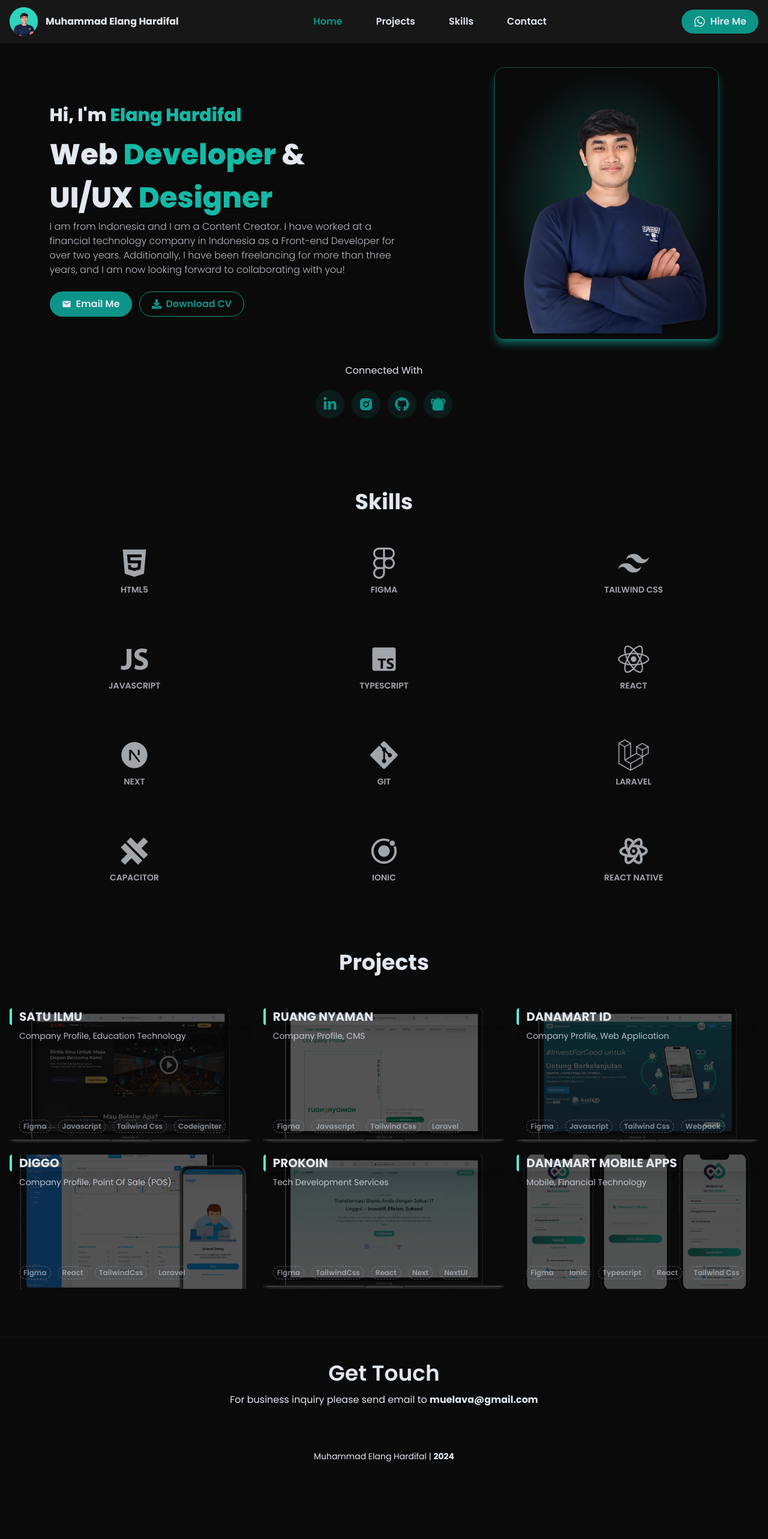
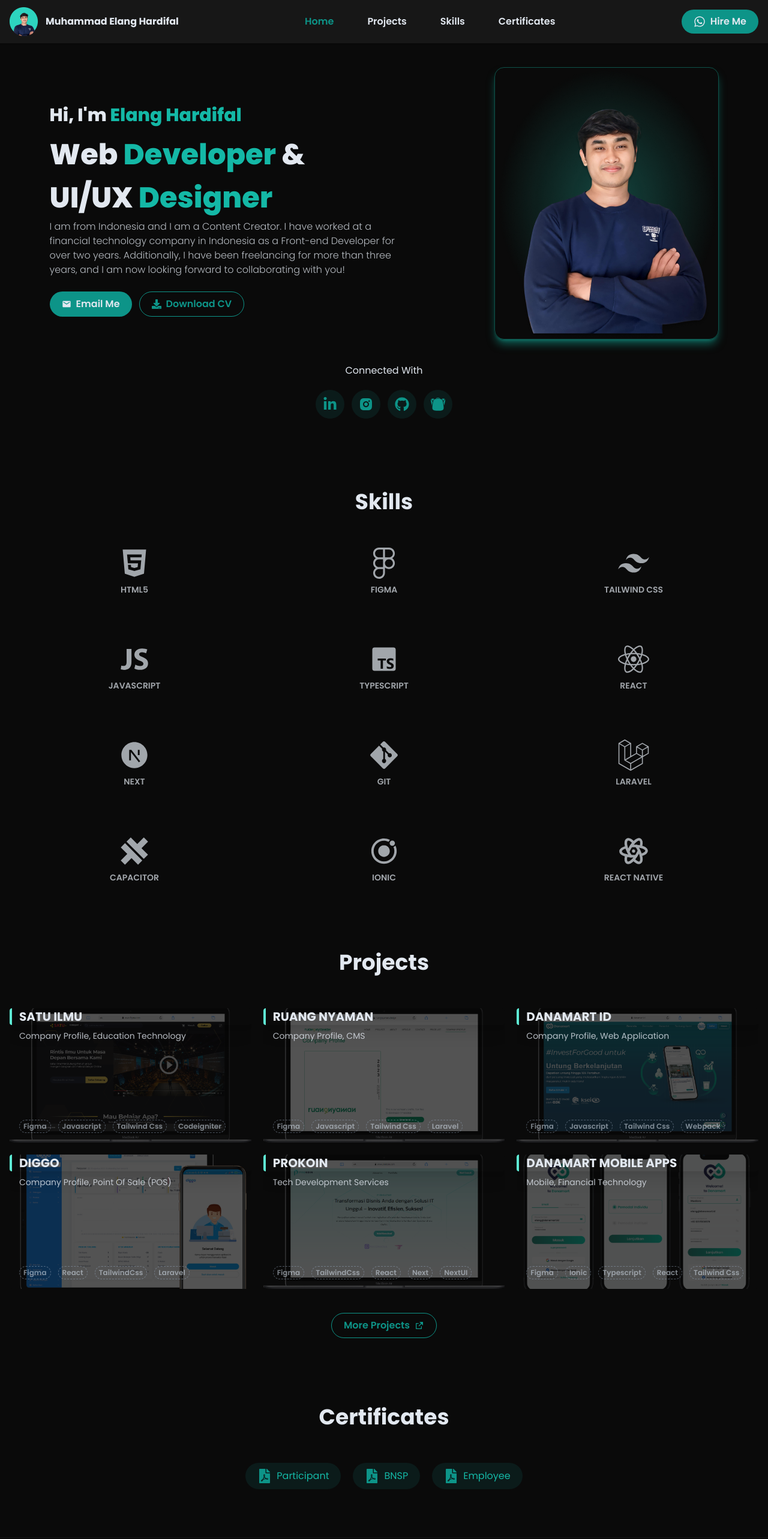
Before and after one commit to muelava/portofolio, a React (Vite) app: page / in a window 1280 px wide. Shown: the top 2566 px of the page at 60% size. Before the commit the page ends 2478 px from the top, so only its background shows below. Built offline with nearby package versions, Linux system fonts and the light colour scheme.

Commit message:
fix certificate

```diff
--- a/src/App.tsx
+++ b/src/App.tsx
@@ -1,8 +1,8 @@
-import React from 'react';
+import React, { useState, useRef } from 'react';
 import { BrowserRouter as Router, Routes, Route } from 'react-router-dom';
 import Home from './pages/Home';
 import Navbar from './components/Navbar';
-// import "@fontsource/poppins";
+import Footer from './components/Footer';
 import "@fontsource/poppins/200.css";
 import "@fontsource/poppins/300.css";
 import "@fontsource/poppins/400.css";
@@ -11,14 +11,27 @@ import "@fontsource/poppins/600.css";
 import "@fontsource/poppins/700.css";
 import "@fontsource/poppins/800.css";
 import "@fontsource/poppins/900.css";
-import Footer from './components/Footer';
 
 const App: React.FC = () => {
+  const [activeSection, setActiveSection] = useState<string>('home');
+
+  const sectionRefs: any = {
+    home: useRef<HTMLDivElement>(null),
+    projects: useRef<HTMLDivElement>(null),
+    skills: useRef<HTMLDivElement>(null),
+    certificates: useRef<HTMLDivElement>(null),
+  };
+
+  const scrollToSection = (section: string) => {
+    setActiveSection(section);
+    sectionRefs[section].current?.scrollIntoView({ behavior: 'smooth' });
+  };
+
   return (
     <Router>
-      <Navbar />
+      <Navbar activeSection={activeSection} scrollToSection={scrollToSection} />
       <Routes>
-        <Route path="/" element={<Home />} />
+        <Route path="/" element={<Home sectionRefs={sectionRefs} />} />
       </Routes>
       <Footer />
     </Router>
--- a/src/components/Navbar.tsx
+++ b/src/components/Navbar.tsx
@@ -2,7 +2,12 @@ import React from 'react';
 import { Link } from 'react-router-dom';
 import { FaWhatsapp } from 'react-icons/fa';
 
-const Navbar: React.FC = () => {
+interface NavbarProps {
+    activeSection: string;
+    scrollToSection: (section: string) => void;
+}
+
+const Navbar: React.FC<NavbarProps> = ({ activeSection, scrollToSection }) => {
     return (
         <nav className='sticky top-0 w-full flex gap-3 px-4 shadow items-center justify-between z-20 py-3 bg-neutral-900 text-slate-200' style={{ fontFamily: 'Poppins' }}>
             <Link to={'/'} className='flex gap-3 items-center'>
@@ -11,20 +16,42 @@ const Navbar: React.FC = () => {
             </Link>
             <ul className='hidden md:flex gap-14 items-center font-semibold'>
                 <li>
-                    <Link to="/" className='text-teal-600'>Home</Link>
+                    <button
+                        onClick={() => scrollToSection('home')}
+                        className={activeSection === 'home' ? 'text-teal-600' : 'text-slate-200'}
+                    >
+                        Home
+                    </button>
                 </li>
                 <li>
-                    <Link to="#">Projects</Link>
+                    <button
+                        onClick={() => scrollToSection('projects')}
+                        className={activeSection === 'projects' ? 'text-teal-600' : 'text-slate-200'}
+                    >
+                        Projects
+                    </button>
                 </li>
                 <li>
-                    <Link to="#">Skills</Link>
+                    <button
+                        onClick={() => scrollToSection('skills')}
+                        className={activeSection === 'skills' ? 'text-teal-600' : 'text-slate-200'}
+                    >
+                        Skills
+                    </button>
                 </li>
                 <li>
-                    <Link to="#">Contact</Link>
+                    <button
+                        onClick={() => scrollToSection('certificates')}
+                        className={activeSection === 'certificates' ? 'text-teal-600' : 'text-slate-200'}
+                    >
+                        Certificates
+                    </button>
                 </li>
             </ul>
             <div>
-                <Link to="https://wa.me/6282115100979" target='_blank' className='bg-teal-600 px-5 text-sm md:text-base font-semibold py-2 text-nowrap rounded-full flex gap-2 items-center'> <FaWhatsapp className='text-xl' /> Hire Me</Link>
+                <Link to="https://wa.me/6282115100979" target='_blank' className='bg-teal-600 px-5 text-sm md:text-base font-semibold py-2 text-nowrap rounded-full flex gap-2 items-center'>
+                    <FaWhatsapp className='text-xl' /> Hire Me
+                </Link>
             </div>
         </nav>
     );
--- a/src/pages/Home.tsx
+++ b/src/pages/Home.tsx
@@ -1,8 +1,8 @@
 import { MdEmail } from "react-icons/md"
 import { Primary, Tertiary } from "../components/Buttons"
 import { Link } from "react-router-dom"
-import { FaDownload, FaFigma, FaGitAlt, FaGithub, FaHtml5, FaLaravel, FaLinkedinIn, FaReact } from "react-icons/fa"
-import { RiInstagramFill, RiNextjsFill, RiTailwindCssFill } from "react-icons/ri"
+import { FaDownload, FaFigma, FaFilePdf, FaGitAlt, FaGithub, FaHtml5, FaLaravel, FaLinkedinIn, FaReact } from "react-icons/fa"
+import { RiExternalLinkFill, RiInstagramFill, RiNextjsFill, RiTailwindCssFill } from "react-icons/ri"
 import { SiShowwcase } from "react-icons/si"
 import { IoLogoIonic, IoLogoJavascript } from "react-icons/io"
 import { BiLogoTypescript } from "react-icons/bi"
@@ -11,13 +11,22 @@ import { TbBrandReactNative } from "react-icons/tb"
 import { portofolio } from "../utils/constants"
 import { HiOutlineLink } from "react-icons/hi"
 
-const Home = () => {
+interface HomeProps {
+    sectionRefs: {
+        home: React.RefObject<HTMLDivElement>;
+        projects: React.RefObject<HTMLDivElement>;
+        skills: React.RefObject<HTMLDivElement>;
+        certificates: React.RefObject<HTMLDivElement>;
+    };
+}
+
+const Home: React.FC<HomeProps> = ({ sectionRefs }) => {
     const data: any = portofolio();
 
     return (
         <>
             {/* HERO */}
-            <section className="flex flex-col md:flex-row items-center gap-10 md:gap-0 justify-between py-10 px-4 md:px-0" style={{ fontFamily: 'Poppins' }}>
+            <section ref={sectionRefs.home} id="home" className="flex flex-col md:flex-row items-center gap-10 md:gap-0 justify-between py-10 px-4 md:px-0" style={{ fontFamily: 'Poppins' }}>
                 <div className="max-w-xl mx-auto">
                     <h2 className="text-5xl font-extrabold" style={{ lineHeight: "1.5" }}>
                         <small className="text-3xl">Hi, I'm <span className="text-teal-500">Elang Hardifal</span></small>
@@ -62,7 +71,7 @@ const Home = () => {
             </div>
 
             {/* Skills */}
-            <section className="mt-28 px-4" style={{ fontFamily: 'Poppins' }}>
+            <section ref={sectionRefs.skills} id="skills" className="mt-28 px-4" style={{ fontFamily: 'Poppins' }}>
                 <h3 className="text-4xl font-bold text-center mb-14">Skills</h3>
                 <ul className="grid grid-cols-3 gap-y-20 justify-center max-w-7xl mx-auto">
                     <li className="flex justify-center">
@@ -141,7 +150,7 @@ const Home = () => {
             </section>
 
             {/* Projects */}
-            <section className="mt-28 px-4" style={{ fontFamily: 'Poppins' }}>
+            <section ref={sectionRefs.projects} id="projects" className="mt-28 px-4" style={{ fontFamily: 'Poppins' }}>
                 <h3 className="text-4xl font-bold text-center mb-14">Projects</h3>
 
                 <div className="grid grid-cols-1 md:grid-cols-3 gap-5 max-w-7xl mx-auto">
@@ -172,6 +181,33 @@ const Home = () => {
                         </div>
                     ))}
                 </div>
+                <div className="text-center">
+                    <div className="inline-block mt-10">
+                        <Tertiary link="https://www.prokoin.com/portfolio" target="_blank">
+                            More Projects <RiExternalLinkFill />
+                        </Tertiary>
+                    </div>
+                </div>
+            </section>
+
+            {/* Certificate */}
+            <section ref={sectionRefs.certificates} id="certificates" className="mt-28 px-4" style={{ fontFamily: 'Poppins' }}>
+                <h3 className="text-4xl font-bold text-center mb-14">Certificates</h3>
+
+                <div className="flex justify-center gap-5 max-w-7xl mx-auto">
+                    <Link target="_blank" to="https://drive.google.com/file/d/1rxMJ6WCyZP9dmplLodbpeMVdO9qc0fXj/view?usp=sharing" title="Linkedin" className="bg-teal-800/20 hover:bg-teal-800/40 text-teal-600 hover:text-teal-500 transition-all px-5 py-2.5 rounded-full flex gap-2 items-center">
+                        <FaFilePdf className="text-2xl" />
+                        <span className="text-teal-500">Participant</span>
+                    </Link>
+                    <Link target="_blank" to="https://drive.google.com/file/d/1LA2-9gkoJp7qlKeJASfTqPkllXRWT2oQ/view?usp=sharing" title="Linkedin" className="bg-teal-800/20 hover:bg-teal-800/40 text-teal-600 hover:text-teal-500 transition-all px-5 py-2.5 rounded-full flex gap-2 items-center">
+                        <FaFilePdf className="text-2xl" />
+                        <span className="text-teal-500">BNSP</span>
+                    </Link>
+                    <Link target="_blank" to="https://drive.google.com/file/d/14fFlCsh_AN_JTQf5Y1rOGqF4ae0QcTxe/view?usp=sharing" title="Linkedin" className="bg-teal-800/20 hover:bg-teal-800/40 text-teal-600 hover:text-teal-500 transition-all px-5 py-2.5 rounded-full flex gap-2 items-center">
+                        <FaFilePdf className="text-2xl" />
+                        <span className="text-teal-500">Employee</span>
+                    </Link>
+                </div>
             </section>
 
         </>
```
Also changed, not shown: src/components/Certificates.tsx (added), 2 other files (tests, documents, lock files or other folders).
